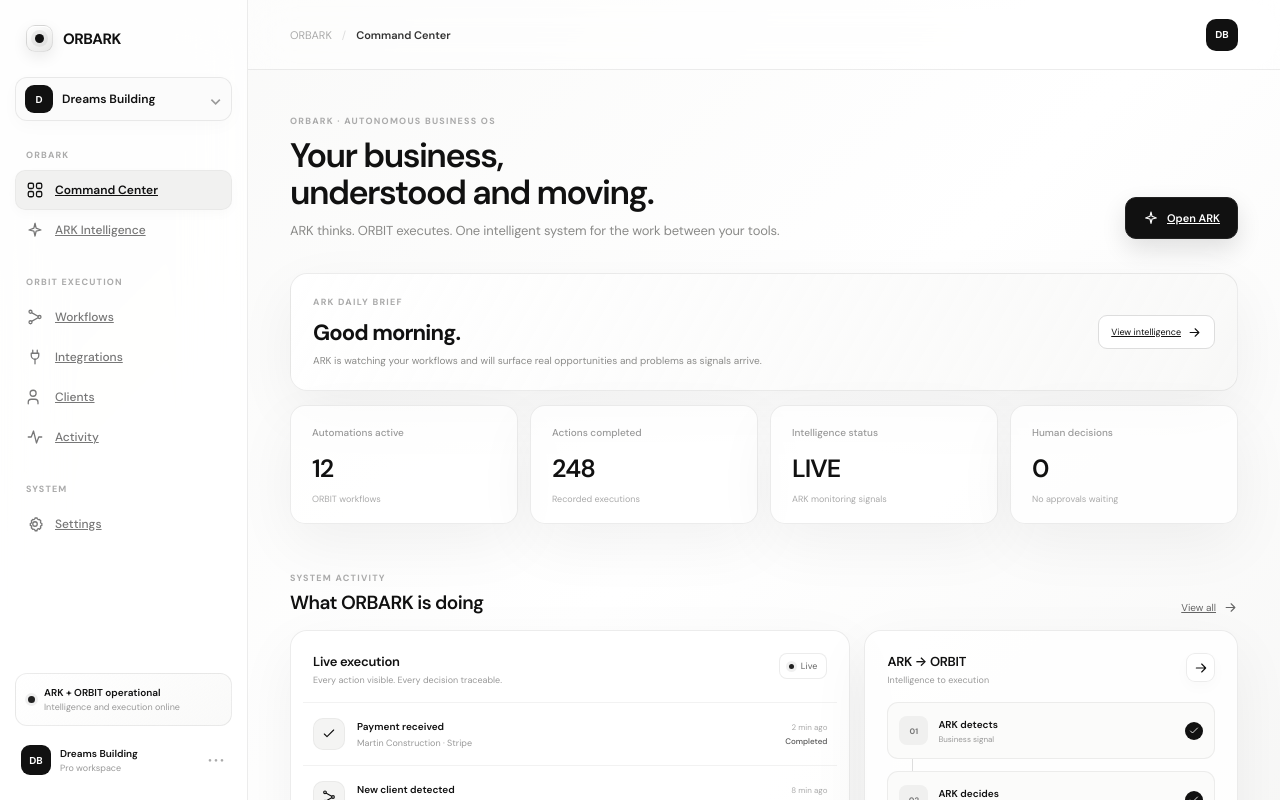
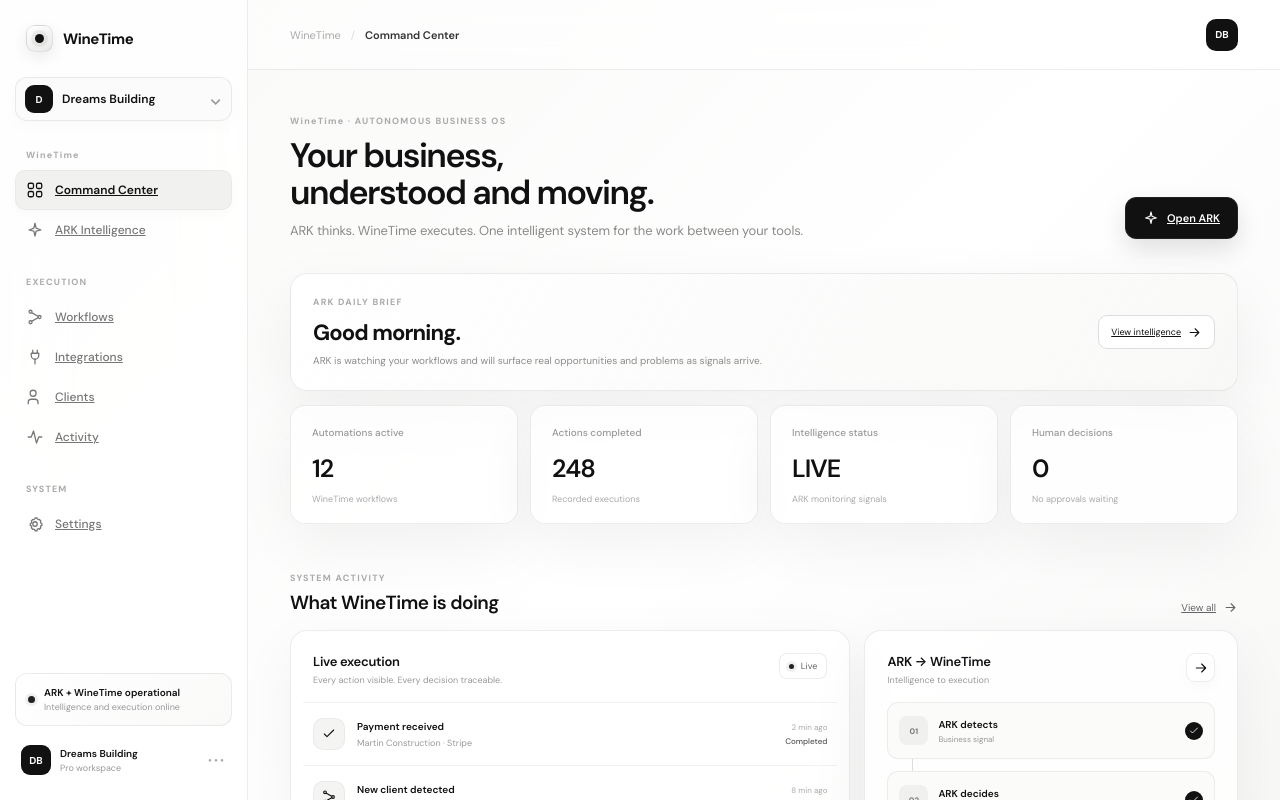
Before and after one commit to dreamsbuilding3-afk/Orbit, a Next.js app: page / in a window 1280 px wide. Shown: the top 800 px of the page. Built offline with nearby package versions, Linux system fonts and the light colour scheme.

Commit message:
rebrand: rename main app UI to WineTime

```diff
--- a/app/page.tsx
+++ b/app/page.tsx
@@ -34,44 +34,44 @@ export default function Home() {
   return (
     <main className="app-shell">
       <aside className="sidebar">
-        <div className="brand"><span className="brand-mark"><span /></span><span>ORBARK</span></div>
+        <div className="brand"><span className="brand-mark"><span /></span><span>WineTime</span></div>
         <div className="workspace"><span className="workspace-avatar">D</span><span>Dreams Building</span><span className="chevron">⌄</span></div>
         <nav className="nav">
-          <p className="nav-label">ORBARK</p>
+          <p className="nav-label">WineTime</p>
           <Link className="nav-item active" href="/"><Icon name="grid"/><span>Command Center</span></Link>
           <Link className="nav-item" href="/ark"><Icon name="spark"/><span>ARK Intelligence</span></Link>
-          <p className="nav-label second">ORBIT EXECUTION</p>
+          <p className="nav-label second">EXECUTION</p>
           {nav.filter(([label]) => label !== "Overview").map(([label, icon]) => <Link key={label} className="nav-item" href={label === "Workflows" ? "/workflows" : label === "Integrations" ? "/integrations" : label === "Activity" ? "/activity" : "#"}><Icon name={icon}/><span>{label}</span></Link>)}
           <p className="nav-label second">SYSTEM</p>
           <Link className="nav-item" href="#"><Icon name="settings"/><span>Settings</span></Link>
         </nav>
-        <div className="sidebar-bottom"><div className="status-card"><span className="status-dot"/><div><strong>ARK + ORBIT operational</strong><small>Intelligence and execution online</small></div></div><div className="profile"><span className="profile-avatar">DB</span><div><strong>Dreams Building</strong><small>Pro workspace</small></div><span className="more">•••</span></div></div>
+        <div className="sidebar-bottom"><div className="status-card"><span className="status-dot"/><div><strong>ARK + WineTime operational</strong><small>Intelligence and execution online</small></div></div><div className="profile"><span className="profile-avatar">DB</span><div><strong>Dreams Building</strong><small>Pro workspace</small></div><span className="more">•••</span></div></div>
       </aside>
 
       <section className="content">
-        <header className="topbar"><div className="breadcrumbs"><span>ORBARK</span><b>/</b><strong>Command Center</strong></div><div className="top-actions"><span className="top-avatar">DB</span></div></header>
+        <header className="topbar"><div className="breadcrumbs"><span>WineTime</span><b>/</b><strong>Command Center</strong></div><div className="top-actions"><span className="top-avatar">DB</span></div></header>
         <div className="page">
           <div className="hero-row">
-            <div><p className="eyebrow">ORBARK · AUTONOMOUS BUSINESS OS</p><h1>Your business,<br/>understood and moving.</h1><p className="hero-copy">ARK thinks. ORBIT executes. One intelligent system for the work between your tools.</p></div>
+            <div><p className="eyebrow">WineTime · AUTONOMOUS BUSINESS OS</p><h1>Your business,<br/>understood and moving.</h1><p className="hero-copy">ARK thinks. WineTime executes. One intelligent system for the work between your tools.</p></div>
             <Link className="primary-button" href="/ark"><Icon name="spark" size={16}/> Open ARK</Link>
           </div>
 
           <div className="intel-strip"><div><p className="eyebrow">ARK DAILY BRIEF</p><h2>Good morning.</h2><p>ARK is watching your workflows and will surface real opportunities and problems as signals arrive.</p></div><Link href="/ark" className="outline-button">View intelligence <Icon name="arrow" size={15}/></Link></div>
 
           <div className="metrics">
-            <div className="metric-card"><span>Automations active</span><strong>12</strong><small>ORBIT workflows</small></div>
+            <div className="metric-card"><span>Automations active</span><strong>12</strong><small>WineTime workflows</small></div>
             <div className="metric-card"><span>Actions completed</span><strong>248</strong><small>Recorded executions</small></div>
             <div className="metric-card"><span>Intelligence status</span><strong>LIVE</strong><small>ARK monitoring signals</small></div>
             <div className="metric-card"><span>Human decisions</span><strong>0</strong><small>No approvals waiting</small></div>
           </div>
 
-          <div className="section-heading"><div><p className="eyebrow">SYSTEM ACTIVITY</p><h2>What ORBARK is doing</h2></div><Link className="text-button" href="/activity">View all <Icon name="arrow" size={15}/></Link></div>
+          <div className="section-heading"><div><p className="eyebrow">SYSTEM ACTIVITY</p><h2>What WineTime is doing</h2></div><Link className="text-button" href="/activity">View all <Icon name="arrow" size={15}/></Link></div>
           <div className="main-grid">
             <div className="activity-card glass-card"><div className="card-head"><div><h3>Live execution</h3><p>Every action visible. Every decision traceable.</p></div><span className="live-pill"><i/> Live</span></div><div className="activity-list">{activity.map((item, i) => <div className="activity-item" key={item.title}><div className="activity-icon"><Icon name={i === 0 ? "check" : "flow"} size={16}/></div><div className="activity-text"><strong>{item.title}</strong><span>{item.detail}</span></div><div className="activity-meta"><span>{item.time}</span><b>Completed</b></div></div>)}</div></div>
-            <div className="orbit-card glass-card"><div className="card-head"><div><h3>ARK → ORBIT</h3><p>Intelligence to execution</p></div><Link className="circle-button" href="/workflows"><Icon name="arrow" size={16}/></Link></div><div className="workflow"><div className="workflow-node"><span className="node-icon">01</span><div><strong>ARK detects</strong><small>Business signal</small></div><span className="node-check"><Icon name="check" size={12}/></span></div><div className="connector"/><div className="workflow-node"><span className="node-icon">02</span><div><strong>ARK decides</strong><small>Recommended action</small></div><span className="node-check"><Icon name="check" size={12}/></span></div><div className="connector"/><div className="workflow-node current"><span className="node-icon">03</span><div><strong>ORBIT executes</strong><small>Across connected tools</small></div><span className="node-pulse"/></div></div><Link href="/workflows" className="workflow-button">Open automations <Icon name="arrow" size={15}/></Link></div>
+            <div className="orbit-card glass-card"><div className="card-head"><div><h3>ARK → WineTime</h3><p>Intelligence to execution</p></div><Link className="circle-button" href="/workflows"><Icon name="arrow" size={16}/></Link></div><div className="workflow"><div className="workflow-node"><span className="node-icon">01</span><div><strong>ARK detects</strong><small>Business signal</small></div><span className="node-check"><Icon name="check" size={12}/></span></div><div className="connector"/><div className="workflow-node"><span className="node-icon">02</span><div><strong>ARK decides</strong><small>Recommended action</small></div><span className="node-check"><Icon name="check" size={12}/></span></div><div className="connector"/><div className="workflow-node current"><span className="node-icon">03</span><div><strong>WineTime executes</strong><small>Across connected tools</small></div><span className="node-pulse"/></div></div><Link href="/workflows" className="workflow-button">Open automations <Icon name="arrow" size={15}/></Link></div>
           </div>
 
-          <div className="bottom-grid"><Link href="/ark" className="value-banner"><div className="value-orbit"><span/></div><div><p className="eyebrow">THE ORBARK PROMISE</p><h3>ARK thinks. ORBIT does.</h3><p>Understand what matters, decide what to do, and execute without unnecessary manual work.</p></div><Icon name="arrow" size={17}/></Link><Link href="/integrations" className="ask-card"><div className="ask-icon"><Icon name="plug" size={18}/></div><div><strong>Connect the tools you already use.</strong><p>Gmail, Calendar, Stripe, CRM and more.</p></div><Icon name="arrow" size={17}/></Link></div>
+          <div className="bottom-grid"><Link href="/ark" className="value-banner"><div className="value-orbit"><span/></div><div><p className="eyebrow">THE WineTime PROMISE</p><h3>ARK thinks. WineTime does.</h3><p>Understand what matters, decide what to do, and execute without unnecessary manual work.</p></div><Icon name="arrow" size={17}/></Link><Link href="/integrations" className="ask-card"><div className="ask-icon"><Icon name="plug" size={18}/></div><div><strong>Connect the tools you already use.</strong><p>Gmail, Calendar, Stripe, CRM and more.</p></div><Icon name="arrow" size={17}/></Link></div>
         </div>
       </section>
       <style jsx>{`.intel-strip{display:flex;justify-content:space-between;align-items:center;gap:24px;margin-bottom:14px;padding:22px;border:1px solid var(--line);border-radius:17px;background:linear-gradient(120deg,rgba(255,255,255,.95),rgba(247,247,246,.74));box-shadow:var(--shadow)}.intel-strip h2{margin:0;font-size:22px;letter-spacing:-.04em}.intel-strip p:not(.eyebrow){margin:6px 0 0;color:#8b8b89;font-size:10px;line-height:1.55;max-width:660px}.intel-strip .outline-button{margin-left:auto;text-decoration:none;color:#333}.circle-button{text-decoration:none}.value-banner{text-decoration:none;color:inherit}.ask-card{text-decoration:none;color:#fff}@media(max-width:900px){.intel-strip{display:block}.intel-strip .outline-button{display:inline-flex;margin-top:15px}.hero-row{display:block}.hero-row .primary-button{margin-top:20px;display:inline-flex}}
```
